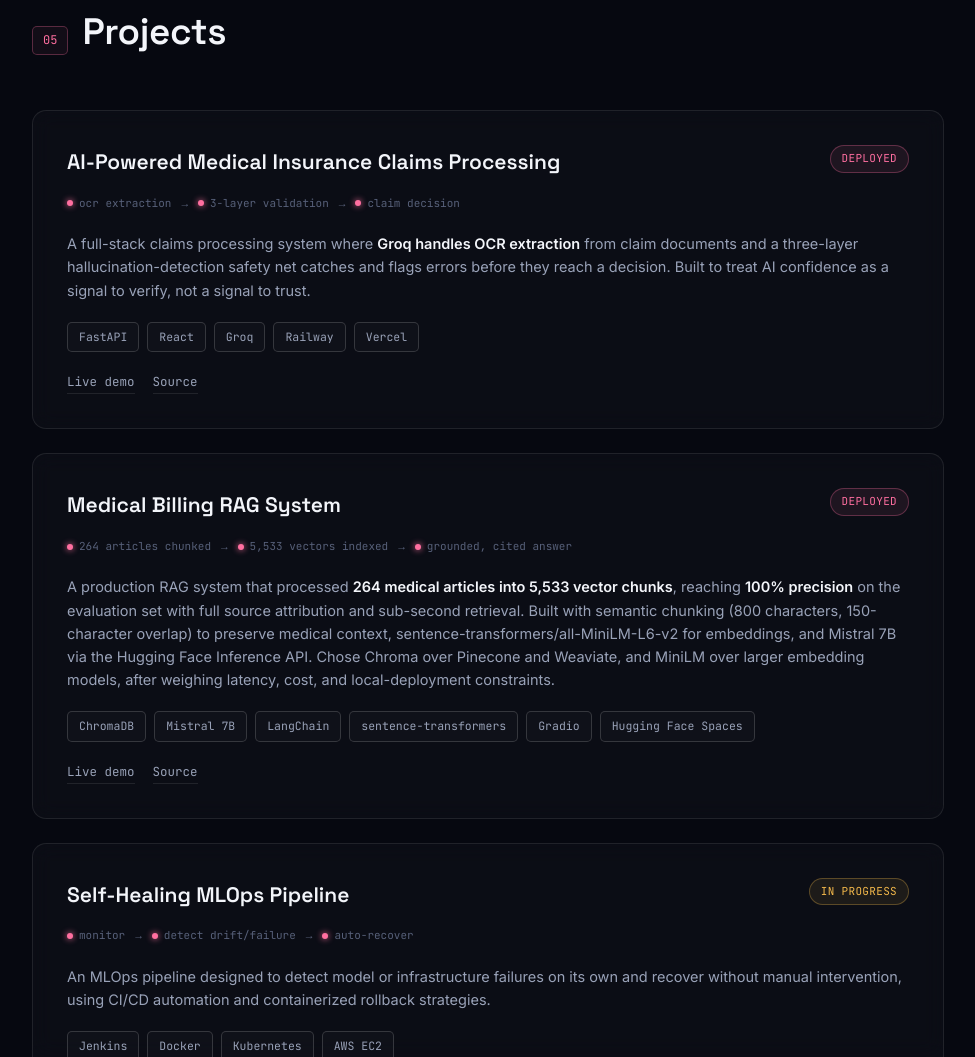
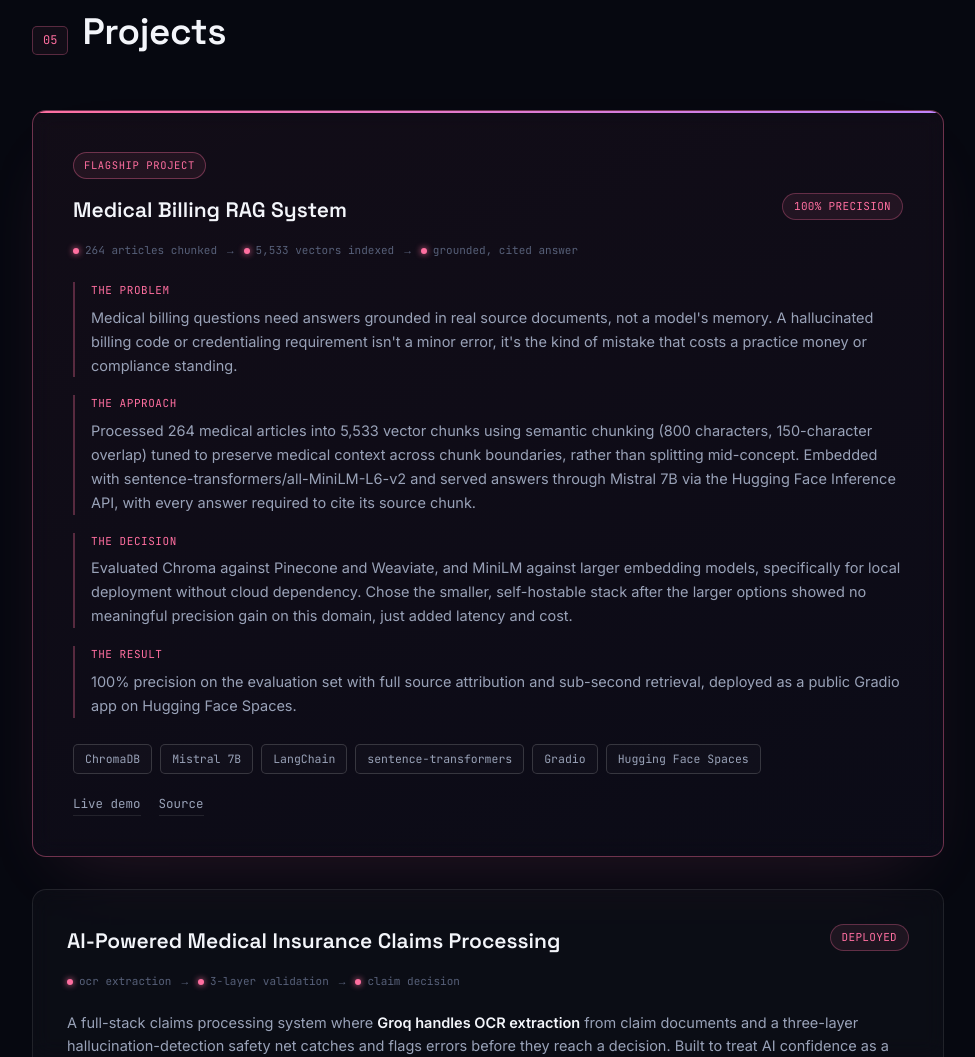
Before and after one commit to Laiba-Azhar0707/Laiba-Azhar0707.github.io, a plain HTML site: page index.html in a window 1280 px wide. Shown: the part 5191-6248 px from the top of the page, without its empty margins (152-1127 px from the left). Drawn offline with Linux system fonts and the light colour scheme; animation ran at ten frames a second.

Commit message:
Add files via upload

```diff
--- a/index.html
+++ b/index.html
@@ -243,6 +243,24 @@
   .pipeline{display:flex; align-items:center; flex-wrap:wrap; font-family:var(--font-mono); font-size:11px; color:var(--text-faint); margin-bottom:20px; gap:0;}
   .pl-stage{display:flex; align-items:center; gap:6px;}
   .pl-stage .pl-dot{width:6px; height:6px; border-radius:50%; background:var(--teal); box-shadow:0 0 6px var(--teal);}
+
+  .project.featured{
+    border:1px solid rgba(255,111,160,0.4);
+    background:linear-gradient(160deg, rgba(255,111,160,0.05), rgba(192,132,252,0.03));
+    padding:40px; margin-bottom:32px;
+    box-shadow:0 30px 70px -30px rgba(255,111,160,0.15);
+  }
+  .project.featured::before{opacity:1;}
+  .featured-tag{
+    display:inline-block; font-family:var(--font-mono); font-size:10.5px; color:var(--teal);
+    text-transform:uppercase; letter-spacing:0.06em; margin-bottom:14px;
+    border:1px solid rgba(255,111,160,0.35); padding:4px 10px; border-radius:100px;
+    background:rgba(255,111,160,0.07);
+  }
+  .case-study{margin:22px 0 26px; display:grid; gap:18px;}
+  .case-block{padding-left:16px; border-left:2px solid rgba(255,111,160,0.3);}
+  .case-label{font-family:var(--font-mono); font-size:11px; color:var(--teal); text-transform:uppercase; letter-spacing:0.05em; margin-bottom:6px;}
+  .case-block p{color:var(--text-dim); font-size:14.5px; line-height:1.65;}
   .pl-arrow{color:var(--text-faint); margin:0 10px;}
 
   .more-projects{margin-top:40px; padding-top:36px; border-top:1px dashed var(--line);}
@@ -557,6 +575,46 @@
   <div class="wrap reveal">
     <div class="section-head"><span class="section-tag">05</span><h2>Projects</h2></div>
 
+    <div class="project featured">
+      <div class="featured-tag">Flagship project</div>
+      <div class="project-top">
+        <div class="project-title">Medical Billing RAG System</div>
+        <div class="project-status">100% precision</div>
+      </div>
+      <div class="pipeline">
+        <div class="pl-stage"><span class="pl-dot"></span>264 articles chunked</div><span class="pl-arrow">→</span>
+        <div class="pl-stage"><span class="pl-dot"></span>5,533 vectors indexed</div><span class="pl-arrow">→</span>
+        <div class="pl-stage"><span class="pl-dot"></span>grounded, cited answer</div>
+      </div>
+
+      <div class="case-study">
+        <div class="case-block">
+          <div class="case-label">The problem</div>
+          <p>Medical billing questions need answers grounded in real source documents, not a model's memory. A hallucinated billing code or credentialing requirement isn't a minor error, it's the kind of mistake that costs a practice money or compliance standing.</p>
+        </div>
+        <div class="case-block">
+          <div class="case-label">The approach</div>
+          <p>Processed 264 medical articles into 5,533 vector chunks using semantic chunking (800 characters, 150-character overlap) tuned to preserve medical context across chunk boundaries, rather than splitting mid-concept. Embedded with sentence-transformers/all-MiniLM-L6-v2 and served answers through Mistral 7B via the Hugging Face Inference API, with every answer required to cite its source chunk.</p>
+        </div>
+        <div class="case-block">
+          <div class="case-label">The decision</div>
+          <p>Evaluated Chroma against Pinecone and Weaviate, and MiniLM against larger embedding models, specifically for local deployment without cloud dependency. Chose the smaller, self-hostable stack after the larger options showed no meaningful precision gain on this domain, just added latency and cost.</p>
+        </div>
+        <div class="case-block">
+          <div class="case-label">The result</div>
+          <p>100% precision on the evaluation set with full source attribution and sub-second retrieval, deployed as a public Gradio app on Hugging Face Spaces.</p>
+        </div>
+      </div>
+
+      <div class="stack">
+        <span class="chip">ChromaDB</span><span class="chip">Mistral 7B</span><span class="chip">LangChain</span><span class="chip">sentence-transformers</span><span class="chip">Gradio</span><span class="chip">Hugging Face Spaces</span>
+      </div>
+      <div class="project-links">
+        <a href="#">Live demo</a>
+        <a href="https://github.com/Laiba-Azhar0707" target="_blank" rel="noopener">Source</a>
+      </div>
+    </div>
+
     <div class="project">
       <div class="project-top">
         <div class="project-title">AI-Powered Medical Insurance Claims Processing</div>
@@ -570,26 +628,6 @@
       <div class="project-desc">A full-stack claims processing system where <strong>Groq handles OCR extraction</strong> from claim documents and a three-layer hallucination-detection safety net catches and flags errors before they reach a decision. Built to treat AI confidence as a signal to verify, not a signal to trust.</div>
       <div class="stack">
         <span class="chip">FastAPI</span><span class="chip">React</span><span class="chip">Groq</span><span class="chip">Railway</span><span class="chip">Vercel</span>
-      </div>
-      <div class="project-links">
-        <a href="#">Live demo</a>
-        <a href="https://github.com/Laiba-Azhar0707" target="_blank" rel="noopener">Source</a>
-      </div>
-    </div>
-
-    <div class="project">
-      <div class="project-top">
-        <div class="project-title">Medical Billing RAG System</div>
-        <div class="project-status">deployed</div>
-      </div>
-      <div class="pipeline">
-        <div class="pl-stage"><span class="pl-dot"></span>264 articles chunked</div><span class="pl-arrow">→</span>
-        <div class="pl-stage"><span class="pl-dot"></span>5,533 vectors indexed</div><span class="pl-arrow">→</span>
-        <div class="pl-stage"><span class="pl-dot"></span>grounded, cited answer</div>
-      </div>
-      <div class="project-desc">A production RAG system that processed <strong>264 medical articles into 5,533 vector chunks</strong>, reaching <strong>100% precision</strong> on the evaluation set with full source attribution and sub-second retrieval. Built with semantic chunking (800 characters, 150-character overlap) to preserve medical context, sentence-transformers/all-MiniLM-L6-v2 for embeddings, and Mistral 7B via the Hugging Face Inference API. Chose Chroma over Pinecone and Weaviate, and MiniLM over larger embedding models, after weighing latency, cost, and local-deployment constraints.</div>
-      <div class="stack">
-        <span class="chip">ChromaDB</span><span class="chip">Mistral 7B</span><span class="chip">LangChain</span><span class="chip">sentence-transformers</span><span class="chip">Gradio</span><span class="chip">Hugging Face Spaces</span>
       </div>
       <div class="project-links">
         <a href="#">Live demo</a>
```
